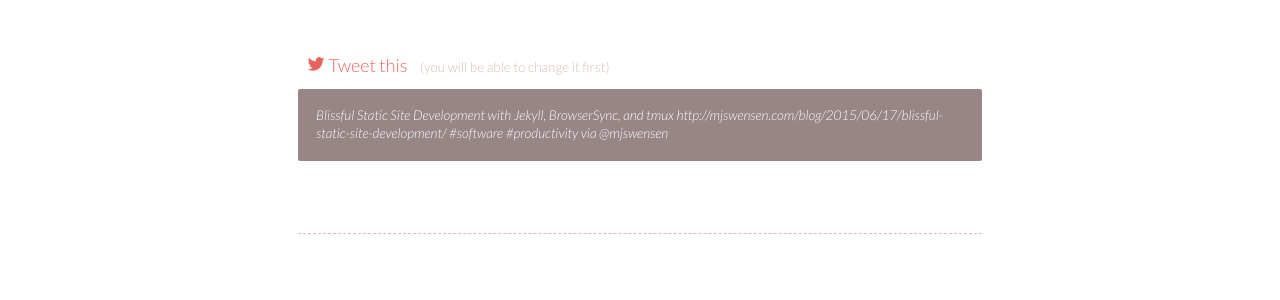
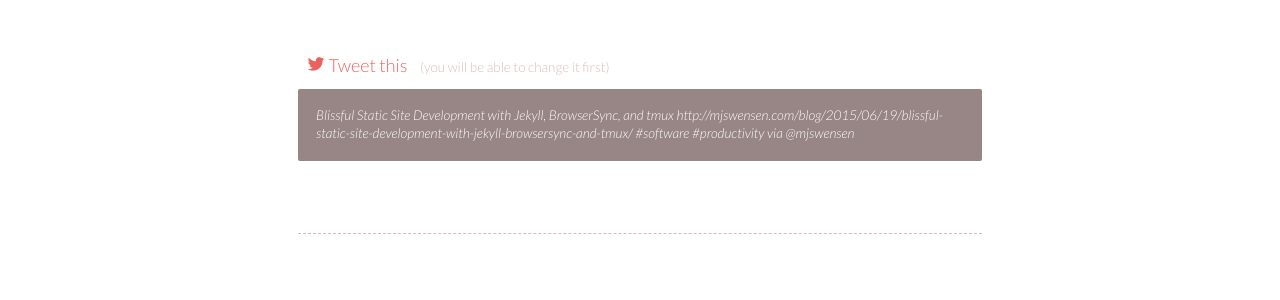
Before and after one commit to mjswensen/mjswensen.com, a Jekyll site: the page built from blog/_posts/2015-06-19-blissful-static-site-development-with-jekyll-browsersync-and-tmux.md, in a window 1280 px wide and 900 px high, scrolled down 4450 px. Shown: the part 335-635 px from the top of the window. Built offline with Jekyll 4.4.1, drawn with Linux system fonts in a browser that asks for light colours; Markdown is read by kramdown in place of the engine named in the settings; some of the changed text lies outside the part shown.

Commit message:
Date update for post.

```diff
--- a/blog/_posts/2015-06-17-blissful-static-site-development.md
+++ b/blog/_posts/2015-06-19-blissful-static-site-development-with-jekyll-browsersync-and-tmux.md
@@ -1,5 +1,6 @@
 ---
 title: Blissful Static Site Development with Jekyll, BrowserSync, and tmux
+date: 2015-06-19 23:44:34
 tags: software productivity
 layout: post
 excerpt: I was recently listening to the Shop Talk Show podcast where Chris Coyier shared a submission from a listener that outlined the development and deployment setup for her personal website. I thought I would add to the conversation by sharing my setup for developing mjswensen.com.
```
